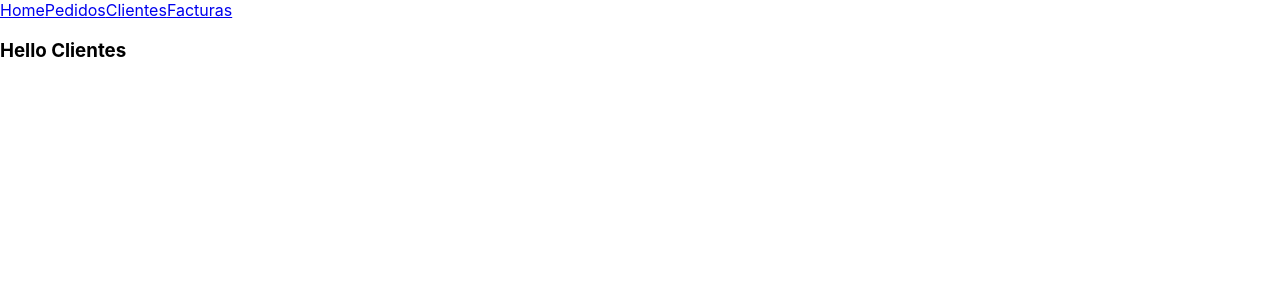
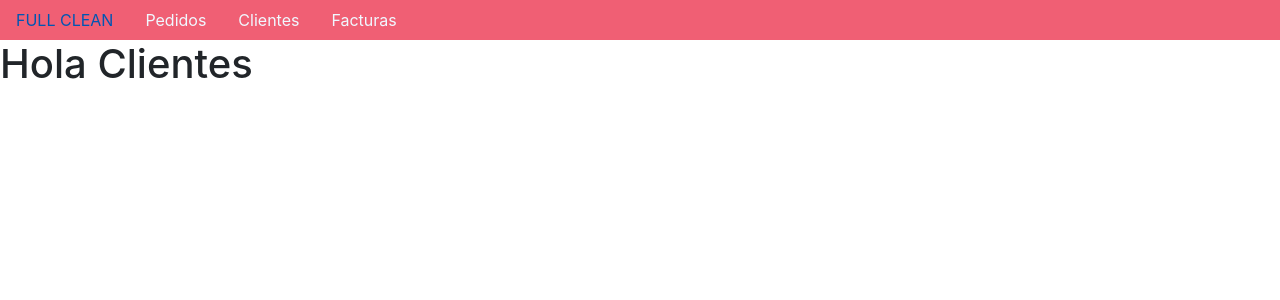
Before and after one commit to oguzman-se/FullClean, a React (Create React App) app: page /clientes in a window 1280 px wide. Shown: the top 300 px of the page. Built offline with nearby package versions, Linux system fonts and the light colour scheme.

Commit message:
FULL CLEAN 0.2 PUNTO 7

```diff
--- a/src/App.css
+++ b/src/App.css
@@ -1,38 +1,8 @@
-.App {
-  text-align: center;
+.nav{
+  max-width: 100%;
+  background-color: rgb(240, 95, 116);
+  text-decoration: none;
 }
-
-.App-logo {
-  height: 40vmin;
-  pointer-events: none;
+.nav-link{
+  color: aliceblue;
 }
-
-@media (prefers-reduced-motion: no-preference) {
-  .App-logo {
-    animation: App-logo-spin infinite 20s linear;
-  }
-}
-
-.App-header {
-  background-color: #282c34;
-  min-height: 100vh;
-  display: flex;
-  flex-direction: column;
-  align-items: center;
-  justify-content: center;
-  font-size: calc(10px + 2vmin);
-  color: white;
-}
-
-.App-link {
-  color: #61dafb;
-}
-
-@keyframes App-logo-spin {
-  from {
-    transform: rotate(0deg);
-  }
-  to {
-    transform: rotate(360deg);
-  }
-}
--- a/src/App.js
+++ b/src/App.js
@@ -9,13 +9,10 @@ import Home from './pages/Home'
 import Pedidos from './pages/Pedidos'
 import Clientes from './pages/Clientes'
 import Facturas from './pages/Facturas'
-import Menu from './pages/Menu'
 
 function App() {
   return (
-
       <Router>
-            <Menu/>
             <Route exact path="/" component={Home} />
             <Route exact path="/pedidos" component={Pedidos} />
             <Route exact path="/clientes" component={Clientes} />
--- a/src/pages/Menu.js
+++ b/src/components/Header.js
@@ -1,13 +1,14 @@
 import { Link } from "react-router-dom";
-
-function Menu() {
+import '../../src/App.css';
+import 'bootstrap/dist/css/bootstrap.css';
+function Header() {
     return(
 <nav class="nav">
-  <Link class="nav-link active" to="/" >Home</Link>
+  <Link class="nav-link active" to="/" >FULL CLEAN</Link>
   <Link class="nav-link active" to="/pedidos" >Pedidos</Link>
   <Link class="nav-link active" to="/clientes" >Clientes</Link>
   <Link class="nav-link active" to="/facturas" >Facturas</Link>
 </nav>
 )}
 
-export default Menu;
+export default Header;
--- /dev/null
+++ b/src/components/Layout.js
@@ -0,0 +1,11 @@
+import Header from './Header'
+
+function Layout(props) {
+    return (
+      <div>
+        <Header/>
+        {props.children}
+      </div>
+    );
+  }
+export default Layout
--- a/src/pages/Clientes.js
+++ b/src/pages/Clientes.js
@@ -1,10 +1,10 @@
 // Clientes.js
 import React from 'react'
-
+import Layout from '../components/Layout'
 const Clientes = () => (
-  <section className="Clientes">
-    <h3>Hello Clientes</h3>
-  </section>
+  <Layout>
+    <h1>Hola Clientes</h1>
+  </Layout>
 )
 
 export default Clientes
--- a/src/pages/Facturas.js
+++ b/src/pages/Facturas.js
@@ -1,10 +1,10 @@
 // Facturas.js
 import React from 'react'
-
+import Layout from '../components/Layout'
 const Facturas = () => (
-  <section className="Facturas">
-    <h3>Hello Facturas</h3>
-  </section>
+  <Layout>
+    <h1>Hola Facturas</h1>
+  </Layout>
 )
 
 export default Facturas
--- a/src/pages/Home.js
+++ b/src/pages/Home.js
@@ -1,10 +1,10 @@
 // Home.js
 import React from 'react'
-
+import Layout from '../components/Layout'
 const Home = () => (
-  <section className="Home">
-    <h3>Hello Home</h3>
-  </section>
+  <Layout>
+    <h1>Hola Home</h1>
+  </Layout>
 )
 
 export default Home
--- a/src/pages/Pedidos.js
+++ b/src/pages/Pedidos.js
@@ -1,10 +1,10 @@
 // Pedidos.js
 import React from 'react'
-
+import Layout from '../components/Layout'
 const Pedidos = () => (
-  <section className="Pedidos">
-    <h3>Hello Pedidos</h3>
-  </section>
+  <Layout>
+    <h1>Hola Pedidos</h1>
+  </Layout>
 )
 
 export default Pedidos
```
